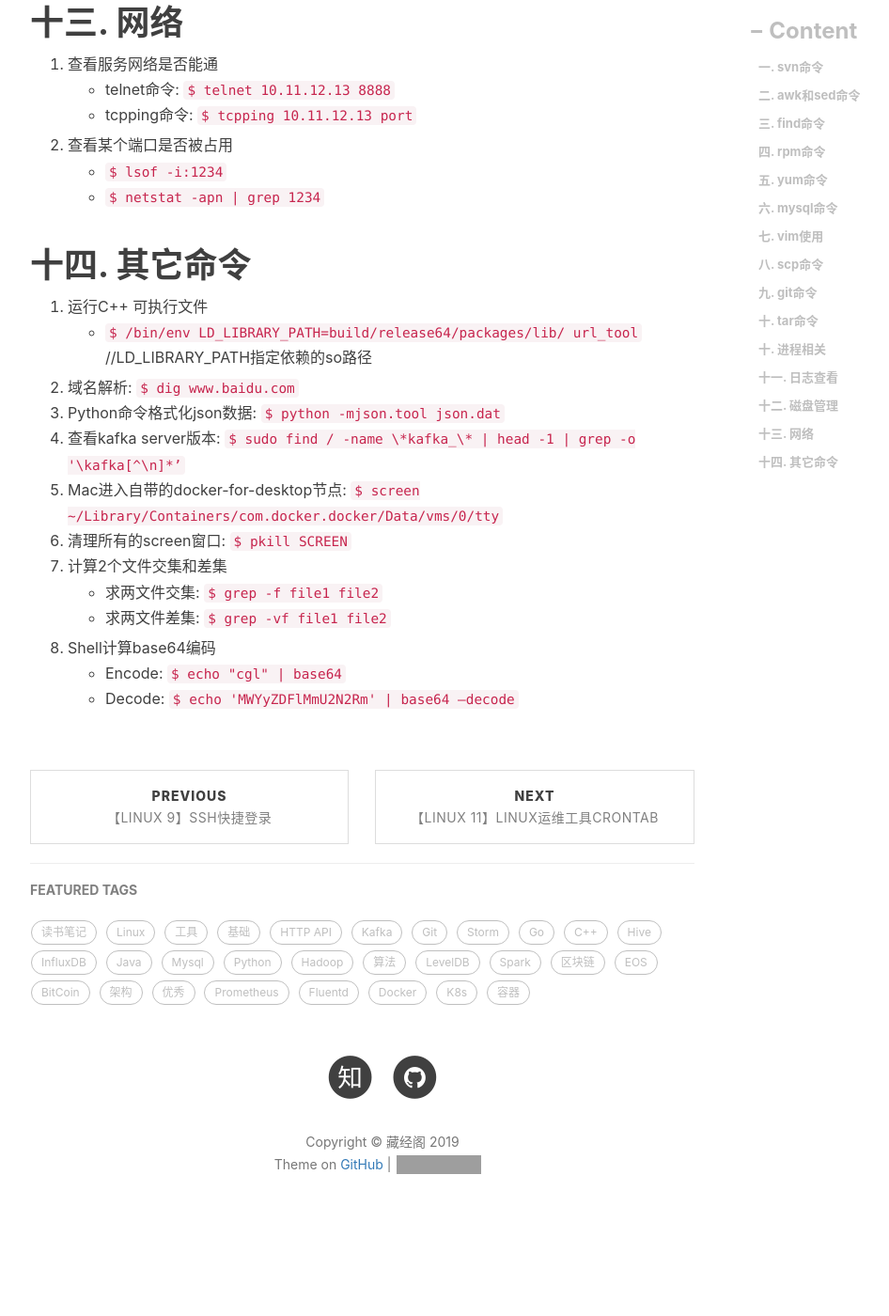
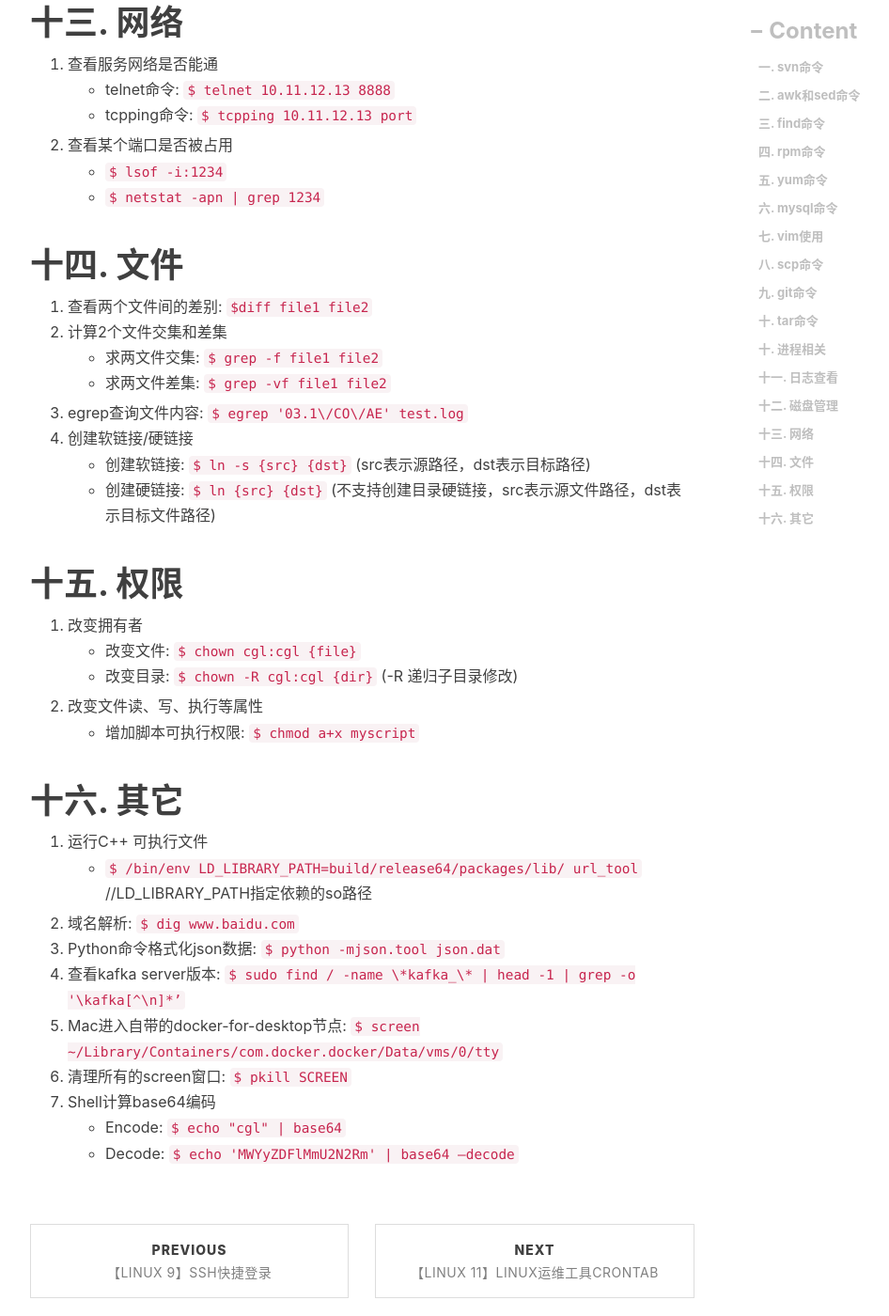
Before and after one commit to engru/chenguolin.github.io, a Jekyll site: the page built from _posts/2016-09-27-【Linux-10】Linux开发运维总结.md, in a window 1280 px wide and 1400 px high, scrolled down 5929 px. Shown: the whole window at 94% size, without its empty margins (233-1179 px from the left). Built offline with Jekyll 4.4.1, drawn with Linux system fonts in a browser that asks for light colours; nearby versions of some CDN libraries; comment, search, counter and statistics services are not loaded; before the commit the page ends 7272 px from its top, so only the background shows below that; some of the changed text lies outside the part shown; grey boxes are pictures that could not be loaded.

Commit message:
Update 2016-09-27-【Linux-10】Linux开发运维总结.md

```diff
--- a/_posts/2016-09-27-【Linux-10】Linux开发运维总结.md
+++ b/_posts/2016-09-27-【Linux-10】Linux开发运维总结.md
@@ -135,6 +135,7 @@ tags:         #标签
 # 十一. 日志查看
 1. 查看磁盘设备相关信息日志: `$ dmesg`
 2. 查看系统日志: `$ tail -f /var/log/messages`
+3. 查看cron日志: `$ tail -f /var/log/cron`
 
 # 十二. 磁盘管理
 1. 查看当前支持文件系统类型: `$ cat /proc/filesystems`
@@ -164,7 +165,24 @@ tags:         #标签
    + `$ lsof -i:1234`
    + `$ netstat -apn | grep 1234`
 
-# 十四. 其它命令
+# 十四. 文件
+1. 查看两个文件间的差别: `$diff file1 file2`
+2. 计算2个文件交集和差集
+    + 求两文件交集: `$ grep -f file1 file2`
+    + 求两文件差集: `$ grep -vf file1 file2`
+3. egrep查询文件内容: `$ egrep '03.1\/CO\/AE' test.log`
+4. 创建软链接/硬链接
+    + 创建软链接: `$ ln -s {src} {dst}`  (src表示源路径，dst表示目标路径)
+    + 创建硬链接: `$ ln {src} {dst}`     (不支持创建目录硬链接，src表示源文件路径，dst表示目标文件路径)
+
+# 十五. 权限
+1. 改变拥有者
+    + 改变文件: `$ chown cgl:cgl {file}`
+    + 改变目录: `$ chown -R cgl:cgl {dir}` (-R 递归子目录修改)
+2. 改变文件读、写、执行等属性
+    + 增加脚本可执行权限: `$ chmod a+x myscript`
+
+# 十六. 其它
 1. 运行C++ 可执行文件
    + `$ /bin/env LD_LIBRARY_PATH=build/release64/packages/lib/ url_tool`  //LD_LIBRARY_PATH指定依赖的so路径
 2. 域名解析: `$ dig www.baidu.com`
```
Also changed, not shown: other parts of _posts/2016-09-27-【Linux-10】Linux开发运维总结.md (+2 -5 lines).
